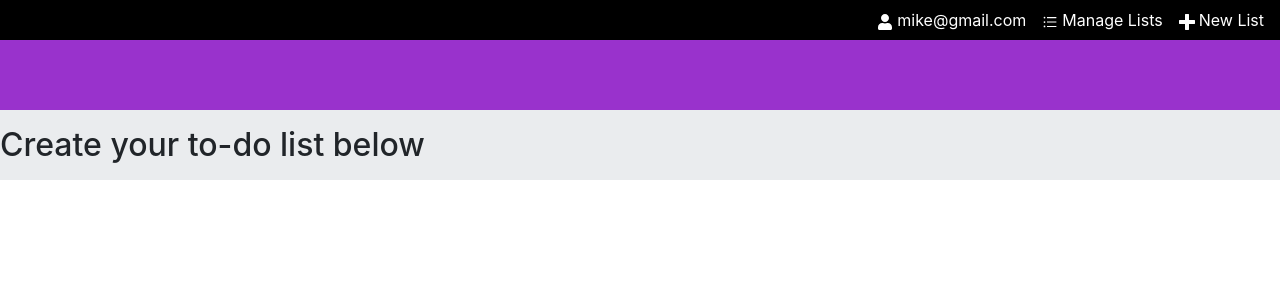
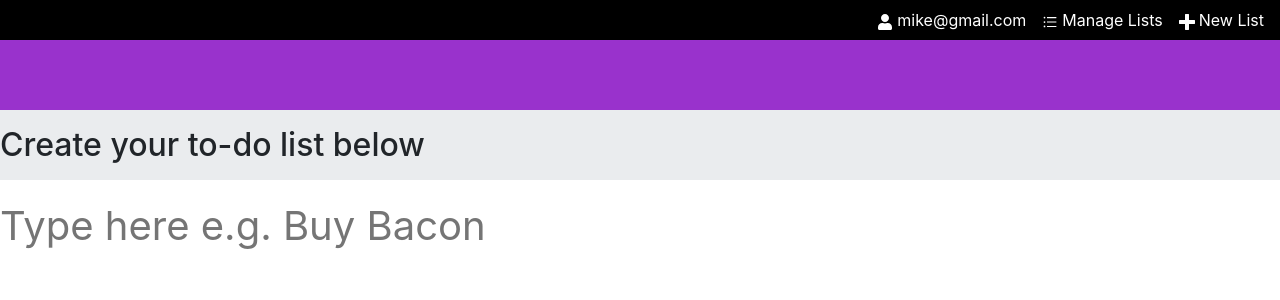
Before and after one commit to HarryNdegwa/fleetTest, a React (Create React App) app: page /new-list in a window 1280 px wide. Shown: the top 300 px of the page. Built offline with nearby package versions, Linux system fonts and the light colour scheme.

Commit message:
Added and styled create list input

```diff
--- a/src/components/NewList/index.js
+++ b/src/components/NewList/index.js
@@ -34,6 +34,10 @@ function NewList(props) {
       <div className="create-list-secondary-header">
         <h2>Create your to-do list below</h2>
       </div>
+      <input
+        className="mt-3 new-list-input"
+        placeholder="Type here e.g. Buy Bacon"
+      />
     </div>
   );
 }
--- a/src/components/NewList/style.css
+++ b/src/components/NewList/style.css
@@ -15,6 +15,17 @@
   justify-content: flex-start;
 }
 
+.new-list-input {
+  width: 100%;
+  border: none;
+  font-size: 40px;
+}
+
+.new-list-input:focus {
+  outline: none;
+  box-shadow: none;
+}
+
 @media screen and (max-width: 576px) {
   .create-list-top-header {
     display: none;
@@ -23,4 +34,8 @@
   .create-list-secondary-header h2 {
     font-size: 20px;
   }
+
+  .new-list-input {
+    font-size: 20px;
+  }
 }
```
